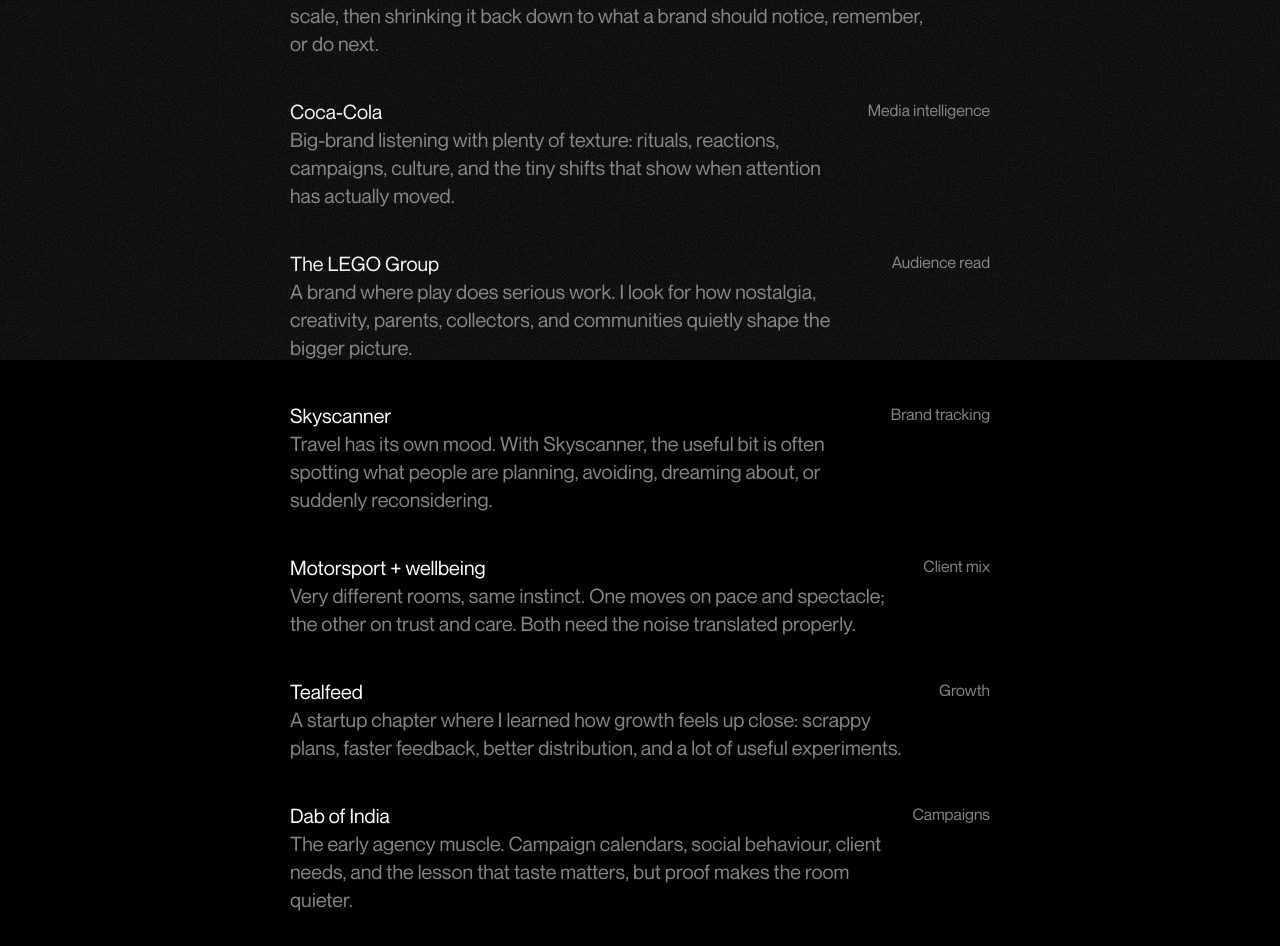
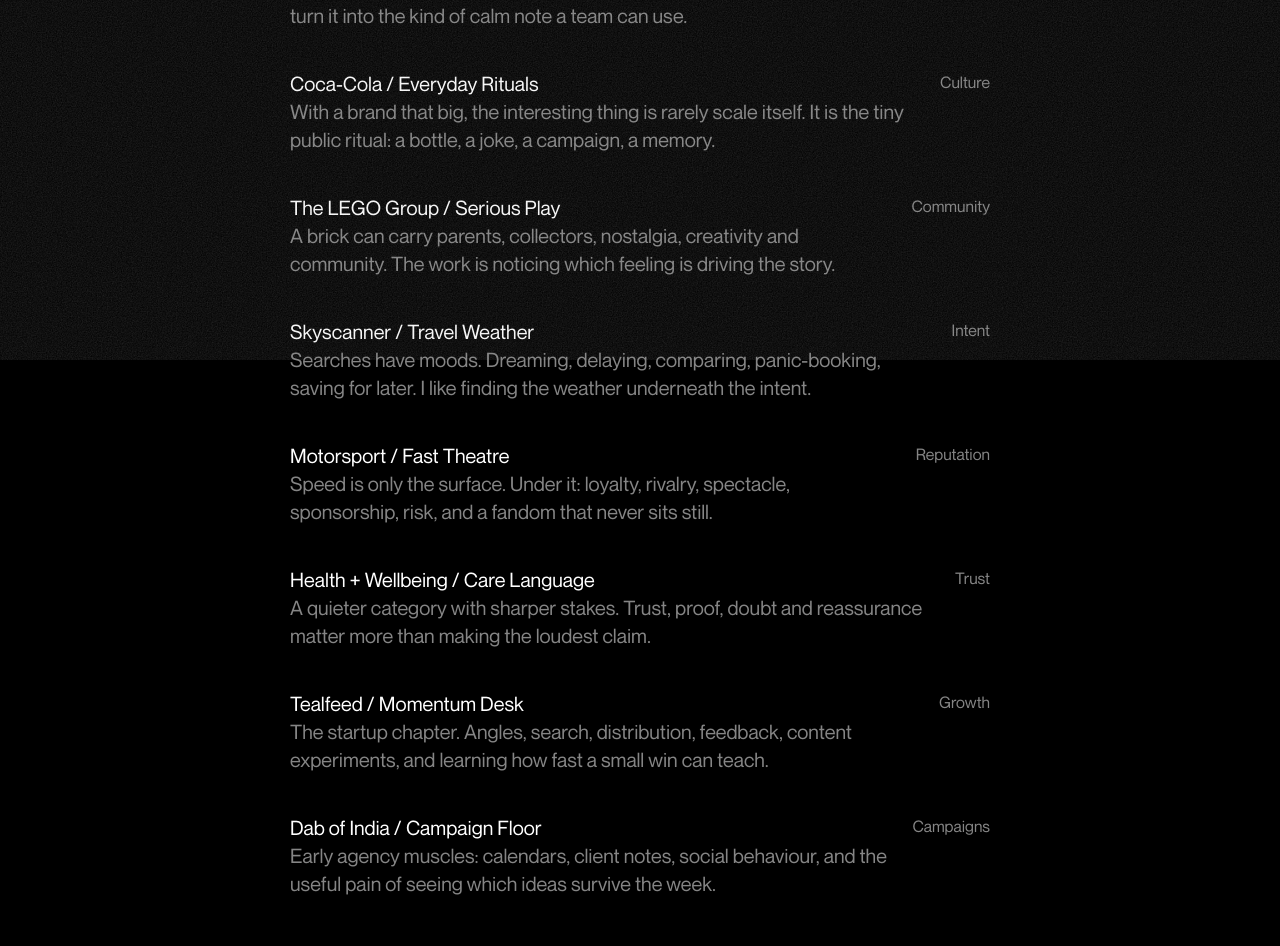
Before and after one commit to vaddyy/personalwebsite, a Next.js app: page /work in a window 1280 px wide. Shown: the part 440-1386 px from the top of the page. Built offline with nearby package versions, Linux system fonts and the light colour scheme; a web font is replaced by a local one.

Commit message:
Refresh route page copy

```diff
--- a/src/app/moments/page.tsx
+++ b/src/app/moments/page.tsx
@@ -11,39 +11,45 @@
 
 const momentItems = [
   {
-    title: "Coffee",
+    title: "The First Cup",
     description:
-      "The daily ceremony. I like the counter, the cup, the first sip, and the oddly specific happiness of finding a place that gets the small things right.",
+      "Not a personality trait, unfortunately still a ritual. Counter, cup, first sip, the small theatre of a place getting the basics right.",
     meta: "@broonbrown",
   },
   {
-    title: "London",
+    title: "Broon Brown",
     description:
-      "A good city for noticing things. Someone's tote bag, a shop window, a half-heard sentence, a street that looks different after rain.",
-    meta: "Now",
+      "A little coffee archive for cups I remembered, corners I liked, and places that understood the assignment without announcing it.",
+    meta: "Archive",
   },
   {
-    title: "Morning Bias",
+    title: "London On Foot",
     description:
-      "I am better when the day starts before the phone does. Coffee first, a few notes, then the world can start making requests.",
+      "The best version of the city is between plans: tote bags, shop windows, odd signage, wet pavements, someone saying something perfect.",
+    meta: "Walks",
+  },
+  {
+    title: "The Quiet Start",
+    description:
+      "The day is kinder before notifications. A few notes, a slower brain, then everyone else can begin emailing.",
     meta: "Mornings",
   },
   {
-    title: "Home Coordinates",
+    title: "Home Notes",
     description:
-      "Ahmednagar gave me the small-town base note. Pune added the student years, work years, and a lot of the early figuring-it-out.",
-    meta: "India",
+      "Ahmednagar is the base note. Pune is the chapter with early freedom. London is the sentence that changed tense.",
+    meta: "Places",
   },
   {
-    title: "Little Patterns",
+    title: "Almost Photos",
     description:
-      "I collect repeats without meaning to: what people order, what they complain about, how a room changes when one person walks in.",
-    meta: "Daily",
+      "Light on a table, a good wrapper, coffee before it cools, one strange sign. Proof that the small stuff keeps happening.",
+    meta: "Camera roll",
   },
   {
-    title: "Good Detours",
+    title: "The Useless Detour",
     description:
-      "Side streets, second coffees, bookstores, long walks, and the very necessary art of doing something that does not need to become productive.",
+      "Bookshops, second coffees, side streets, no lesson. A healthy little refusal to optimise the whole day.",
     meta: "Often",
   },
 ];
@@ -55,8 +61,7 @@
         title="Moments"
         description={
           <>
-            Away from work, I am usually walking, noticing, over-ordering coffee, or taking a small day too seriously in the best way.
-            The coffee archive lives on{" "}
+            Moments is the non-work archive: coffee, walks, tiny rituals, and the kind of noticing that does not need to become a report. Coffee lives on{" "}
             <a className="page-inline-link" href={profileLinks.broonbrown} rel="noreferrer" target="_blank">
               @broonbrown
             </a>
--- a/src/app/work/page.tsx
+++ b/src/app/work/page.tsx
@@ -10,45 +10,51 @@
 
 const workItems = [
   {
-    title: "Cision",
+    title: "Cision / Signal Practice",
     description:
-      "My current home for media intelligence. I spend the day reading the room at scale, then shrinking it back down to what a brand should notice, remember, or do next.",
+      "Current home. I read coverage, social noise and competitor movement, then turn it into the kind of calm note a team can use.",
     meta: "Now",
   },
   {
-    title: "Coca-Cola",
+    title: "Coca-Cola / Everyday Rituals",
     description:
-      "Big-brand listening with plenty of texture: rituals, reactions, campaigns, culture, and the tiny shifts that show when attention has actually moved.",
-    meta: "Media intelligence",
+      "With a brand that big, the interesting thing is rarely scale itself. It is the tiny public ritual: a bottle, a joke, a campaign, a memory.",
+    meta: "Culture",
   },
   {
-    title: "The LEGO Group",
+    title: "The LEGO Group / Serious Play",
     description:
-      "A brand where play does serious work. I look for how nostalgia, creativity, parents, collectors, and communities quietly shape the bigger picture.",
-    meta: "Audience read",
+      "A brick can carry parents, collectors, nostalgia, creativity and community. The work is noticing which feeling is driving the story.",
+    meta: "Community",
   },
   {
-    title: "Skyscanner",
+    title: "Skyscanner / Travel Weather",
     description:
-      "Travel has its own mood. With Skyscanner, the useful bit is often spotting what people are planning, avoiding, dreaming about, or suddenly reconsidering.",
-    meta: "Brand tracking",
+      "Searches have moods. Dreaming, delaying, comparing, panic-booking, saving for later. I like finding the weather underneath the intent.",
+    meta: "Intent",
   },
   {
-    title: "Motorsport + wellbeing",
+    title: "Motorsport / Fast Theatre",
     description:
-      "Very different rooms, same instinct. One moves on pace and spectacle; the other on trust and care. Both need the noise translated properly.",
-    meta: "Client mix",
+      "Speed is only the surface. Under it: loyalty, rivalry, spectacle, sponsorship, risk, and a fandom that never sits still.",
+    meta: "Reputation",
   },
   {
-    title: "Tealfeed",
+    title: "Health + Wellbeing / Care Language",
     description:
-      "A startup chapter where I learned how growth feels up close: scrappy plans, faster feedback, better distribution, and a lot of useful experiments.",
+      "A quieter category with sharper stakes. Trust, proof, doubt and reassurance matter more than making the loudest claim.",
+    meta: "Trust",
+  },
+  {
+    title: "Tealfeed / Momentum Desk",
+    description:
+      "The startup chapter. Angles, search, distribution, feedback, content experiments, and learning how fast a small win can teach.",
     meta: "Growth",
   },
   {
-    title: "Dab of India",
+    title: "Dab of India / Campaign Floor",
     description:
-      "The early agency muscle. Campaign calendars, social behaviour, client needs, and the lesson that taste matters, but proof makes the room quieter.",
+      "Early agency muscles: calendars, client notes, social behaviour, and the useful pain of seeing which ideas survive the week.",
     meta: "Campaigns",
   },
 ];
@@ -58,7 +64,7 @@
     <SiteShell>
       <InteriorPage
         title="Work"
-        description="This is the paid-to-be-curious bit. I work with brands, culture, and public reaction, then turn the messy middle into something clear enough for a team to trust."
+        description="Work is the room-reading bit. Newsrooms, comment sections, client questions, competitor noise. I listen for the one thing a brand can actually use."
         items={workItems}
       />
     </SiteShell>
--- a/src/app/writing/page.tsx
+++ b/src/app/writing/page.tsx
@@ -10,40 +10,40 @@
 
 const writingItems = [
   {
-    title: "Greenwashing in Fashion",
+    title: "Greenwashing, Without The Fog",
     description:
-      "My Kingston dissertation looked at the gap between sustainable language and public trust. The interesting part was not the claim, but whether people believed it.",
-    meta: "Kingston",
+      "My Kingston dissertation looked at sustainable fashion claims and the fragile moment where belief either arrives or quietly leaves.",
+    meta: "Research",
   },
   {
-    title: "Insight Narratives",
+    title: "The Sentence Under The Chart",
     description:
-      "The kind of writing that has to be calm, sharp, and useful. Less decoration, more finding the one sentence that makes a messy finding land.",
-    meta: "Cision",
+      "The part I care about in reports: the one line that makes the finding obvious without making it feel flattened.",
+    meta: "Insights",
   },
   {
-    title: "Content Engines",
+    title: "Hooks That Earn A Click",
     description:
-      "At Tealfeed, writing was not just publishing. It was choosing angles, shaping pages, improving search, and giving readers a better reason to stay.",
-    meta: "Tealfeed",
+      "At Tealfeed, writing meant building better doors: useful headlines, search-friendly angles and reasons to keep reading.",
+    meta: "Content",
   },
   {
-    title: "Post-Campaign Truths",
+    title: "After The Campaign",
     description:
-      "I like the honest bit after a campaign: what pulled people in, what quietly missed, and what the next idea should learn before it gets too confident.",
-    meta: "Dab of India",
+      "The honest note after the rush: what travelled, what dragged, what surprised us, and what the next brief should inherit.",
+    meta: "Learning",
   },
   {
-    title: "Brand Thinking",
+    title: "Brand Lines",
     description:
-      "Positioning, loyalty, behaviour, promise. The formal words are fine, but the useful work is finding the thought a brand can keep returning to.",
-    meta: "Strategy",
+      "I like the sentence a brand can return to. Plain enough to say out loud, specific enough to be worth keeping.",
+    meta: "Positioning",
   },
   {
-    title: "Small Edits",
+    title: "The Last Pass",
     description:
-      "A headline gets tighter. A paragraph loses its wobble. A deck stops sounding like a deck. Tiny changes, weirdly large effect.",
-    meta: "Ongoing",
+      "Cut the wobble. Keep the pulse. Make the paragraph sound like a person thought about it, not like a template escaped.",
+    meta: "Editing",
   },
 ];
 
@@ -52,7 +52,7 @@
     <SiteShell>
       <InteriorPage
         title="Writing"
-        description="Writing is how I make a thought behave. Sometimes it is research, sometimes copy, sometimes a line in a deck that does more work than the chart underneath it."
+        description="Writing is where I make the messy thing behave. Not by making it fancy; by making it smaller, truer, and easier to carry."
         items={writingItems}
       />
     </SiteShell>
```
